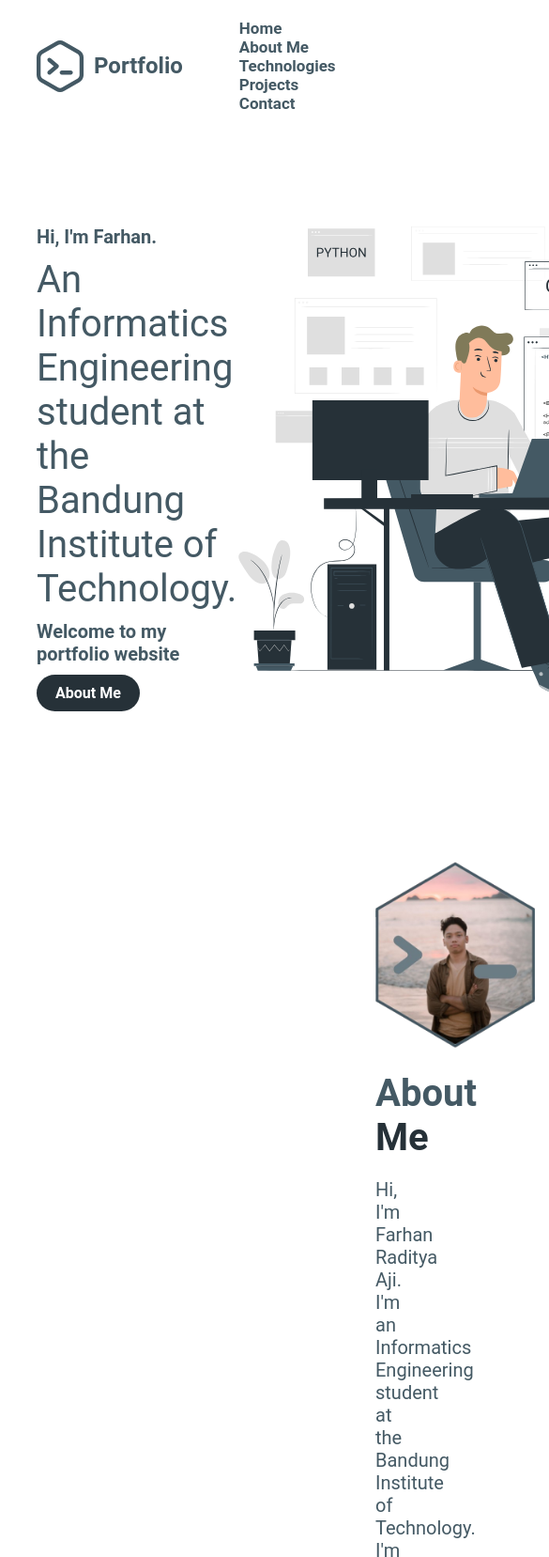
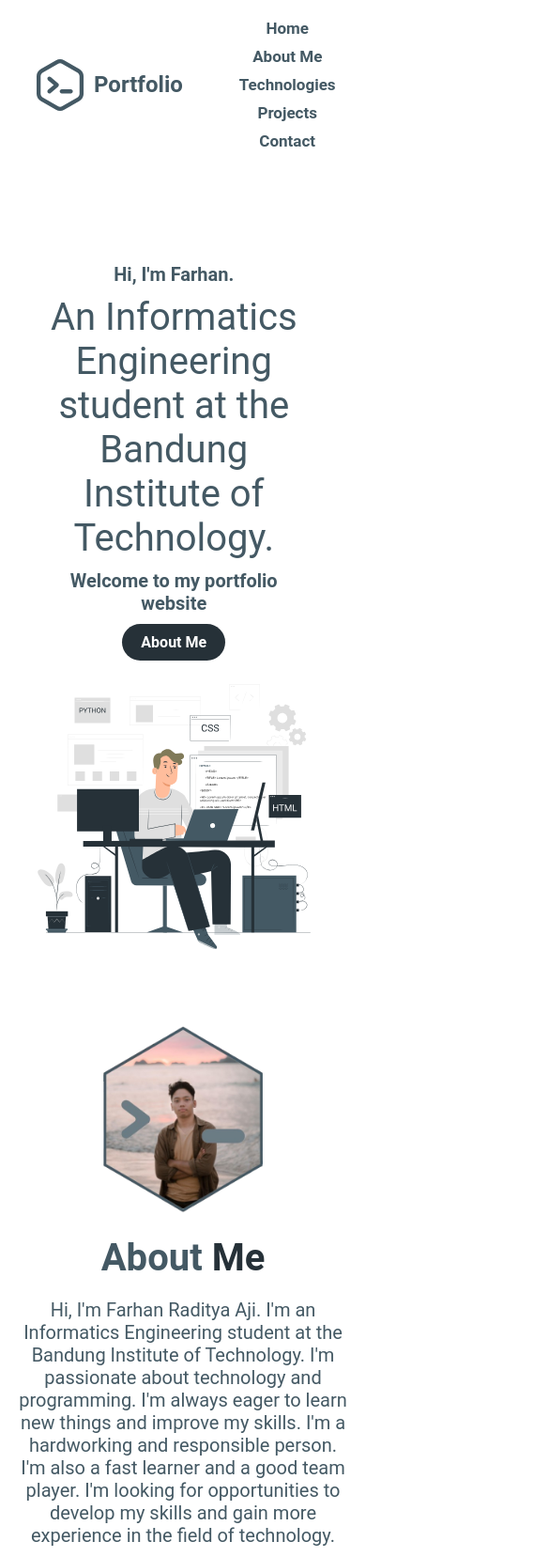
Before and after one commit to sibobbbbbb/Web-portofolio-html-css-only, a plain HTML site: page index.html in a window 390 px wide. Shown: the top 1657 px of the page at 94% size, 585 px wide, since content can reach past the window. Drawn offline with Linux system fonts and the light colour scheme.

Commit message:
fix : responsive

```diff
--- a/styles.css
+++ b/styles.css
@@ -32,6 +32,20 @@ nav {
   color: #445964;
 }
 
+nav ul {
+  display: flex;
+  flex-direction: row;
+  gap: 20px;
+}
+
+@media (max-width: 768px) {
+  nav ul {
+    flex-direction: column;
+    align-items: center;
+    gap: 10px;
+  }
+}
+
 nav ul li {
   list-style-type: none;
   display: inline-block;
@@ -47,9 +61,23 @@ nav ul li a {
 
 /* 1.2 home desc */
 .home-detail {
+  display: flex;
+  flex-direction: row;
+  justify-content: space-between;
   padding-top: 80px;
-  display: flex;
-  justify-content: space-around;
+  align-items: center;
+}
+
+@media (max-width: 768px) {
+  .home-detail {
+    flex-direction: column;
+    text-align: center;
+  }
+
+  .home-detail img {
+    width: 100%;
+    margin-top: 20px;
+  }
 }
 
 .home-desc {
@@ -93,15 +121,19 @@ span div {
   background-color: #445964;
 }
 
-
 /* About me */
 .about_me {
-  padding-top: 160px;
-  padding-left: 400px;
-  padding-right: 400px;
+  padding: 160px 400px;
+  text-align: center;
   justify-content: center;
   text-align: center;
   height: 100vh;
+}
+
+@media (max-width: 768px) {
+  .about_me {
+    padding: 80px 20px;
+  }
 }
 
 section > h1 {
@@ -147,6 +179,21 @@ section > h1 {
   padding: 40px;
 }
 
+
+@media (max-width: 768px) {
+  .grid-container {
+    grid-template-columns: 1fr;
+    padding: 20px;
+    padding-bottom: 140px;
+  }
+}
+
+@media (min-width: 769px) and (max-width: 1024px) {
+  .grid-container {
+    grid-template-columns: repeat(2, 1fr);
+  }
+}
+
 .grid-item {
   text-align: center;
   border: 1px solid #ccc;
@@ -181,6 +228,13 @@ section > h1 {
   grid-template-columns: repeat(auto-fill, minmax(300px, 1fr));
   gap: 40px;
   padding: 30px;
+}
+
+@media (max-width: 768px) {
+  .projects-container {
+    grid-template-columns: 1fr;
+    gap: 20px;
+  }
 }
 
 .project {
@@ -251,7 +305,7 @@ section > h1 {
 }
 
 /* Contact */
-.contact{
+.contact {
   padding-top: 120px;
   padding-left: 100px;
   padding-right: 100px;
@@ -260,7 +314,7 @@ section > h1 {
   height: 86vh;
 }
 
-.sosmed{
+.sosmed {
   padding-top: 30px;
 }
 
@@ -271,7 +325,7 @@ section > h1 {
   text-decoration: none;
 }
 
-.contact p{
+.contact p {
   padding-top: 5px;
   font-size: 20px;
   color: #445964;
```
Lines whose indentation alone changed are shown as unchanged.
